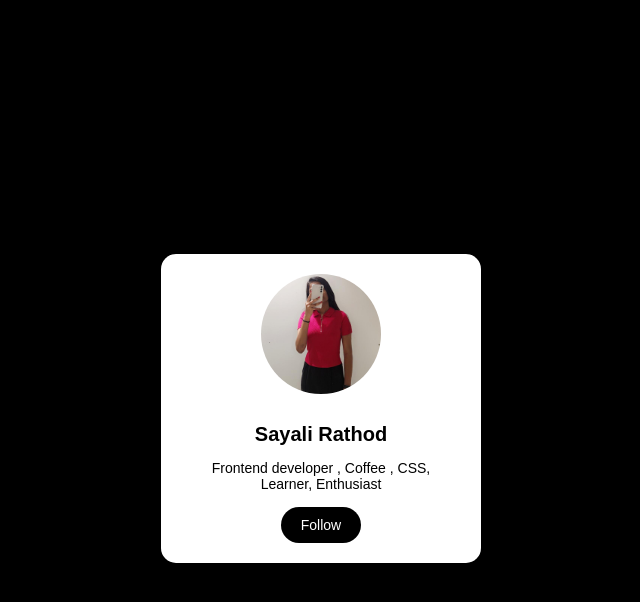
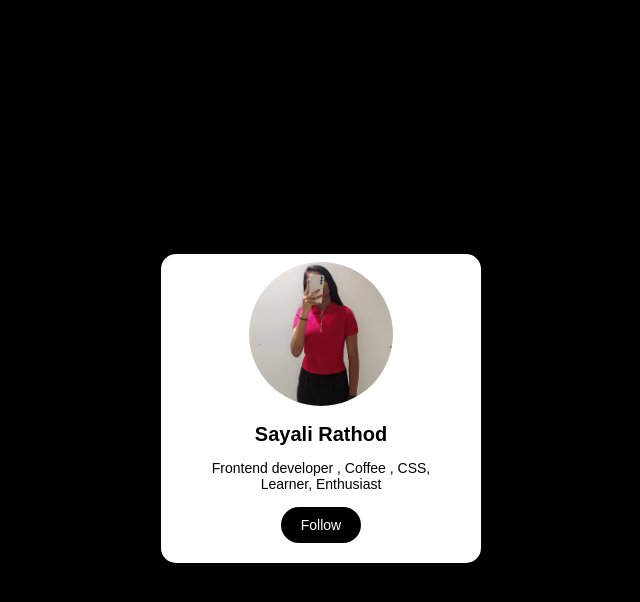
Before and after one commit to sayali-rathod-07/Instagram_Profile_Page, a plain HTML site: page index.html in a window 1280 px wide. In both pictures the pointer is over the picture 640 px from the left and 333 px from the top of the page. Shown: the whole page, without its empty margins (319-959 px from the left). Drawn offline with Linux system fonts and the light colour scheme.

Commit message:
Update index.html

```diff
--- a/index.html
+++ b/index.html
@@ -30,7 +30,7 @@
         margin-bottom: 15px;
     }
      .card img:hover{
-         scale:1.2px;
+         transform:scale(1.2);
      }
     .card h2 {
         margin: 10px 0 5px;
```
